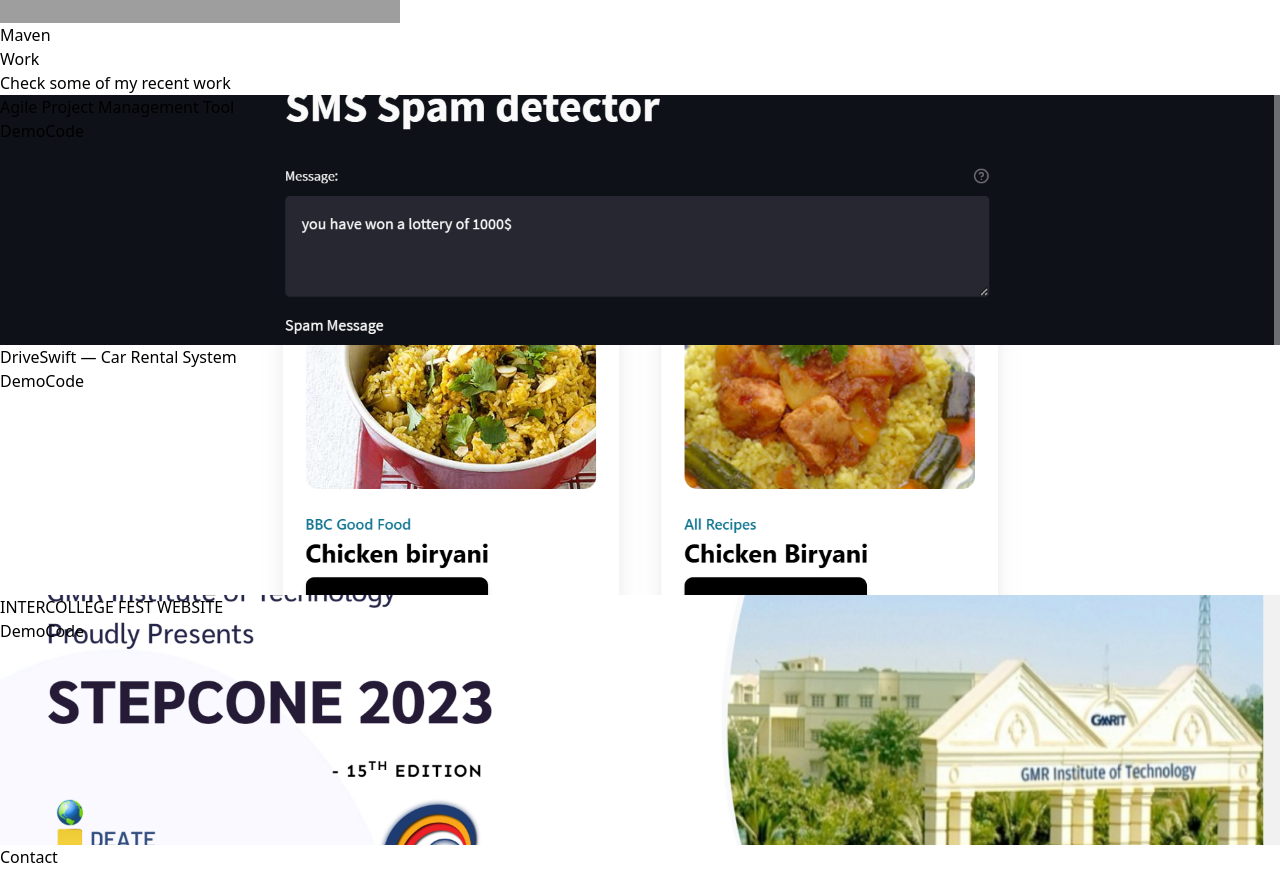
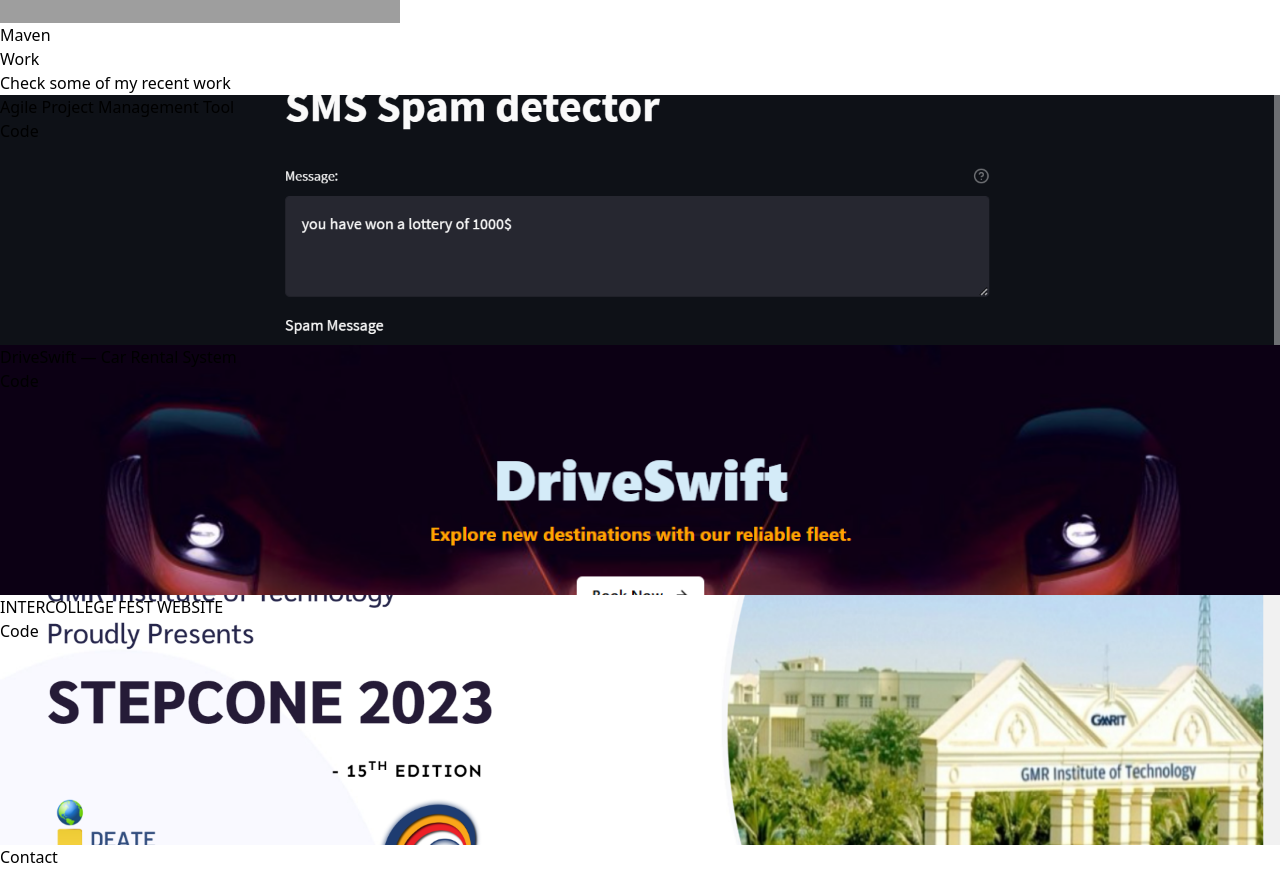
Before and after one commit to VamsiHanumantu/portfolio, a React (Vite) app: page / in a window 1280 px wide. Shown: the part 7260-8133 px from the top of the page. Built offline with nearby package versions, Linux system fonts and the light colour scheme; grey boxes are pictures that could not be loaded.

Commit message:
update work

```diff
--- a/src/components/Work.jsx
+++ b/src/components/Work.jsx
@@ -18,17 +18,17 @@
                     return (
                         <div key={id}
                         style={{backgroundImage:`url(${project.imgsrc})`}}
-                        className="shadow-lg shadow-[#040c16] group container rounded-md flex justify-center items-center mx-auto content-div">
+                        className="shadow-lg shadow-[#040c16] group container rounded-md flex justify-center items-center mx-auto content-div  bg-contain bg-center bg-no-repeat">
 
                             {/* hover effects */}
                             <div className='opacity-0 group-hover:opacity-100' >
-                                <span className='text-2xl text-white font-bold tracking-wider text-center'>
+                                <p className='text-2xl  text-white font-bold text-center'>
                                     {project.title}
-                                </span>
+                                </p>
                                 <div className='pt-8 text-center'>
-                                    <a href={project.demo} target="_blank" >
+                                    {/* <a href={project.demo} target="_blank" >
                                         <button className='text-center rounded-lg px-4 py-3 m-2 bg-white text-gray-700 text-lg font-bold'>Demo</button>
-                                    </a>
+                                    </a> */}
                                     <a href={project.source} target="_blank">
                                         <button className='text-center rounded-lg px-4 py-3 m-2 bg-white text-gray-700 text-lg font-bold'>Code</button>
                                     </a>
--- a/src/data/projects.json
+++ b/src/data/projects.json
@@ -8,9 +8,9 @@
     },
     {
         "title":"DriveSwift — Car Rental System",
-        "imgsrc":"projectImg/recipe.png",
+        "imgsrc":"projectImg/car_rental.png",
         "demo":"https://food-recipe-app-silk.vercel.app/",
-        "source":"https://github.com/VamsiHanumantu/FoodRecipeApp"
+        "source":"https://github.com/VamsiHanumantu/DriveSwifft"
     },
     {
         "title":"INTERCOLLEGE FEST WEBSITE",
```
Also changed, not shown: public/projectImg/car_rental.png (added).
